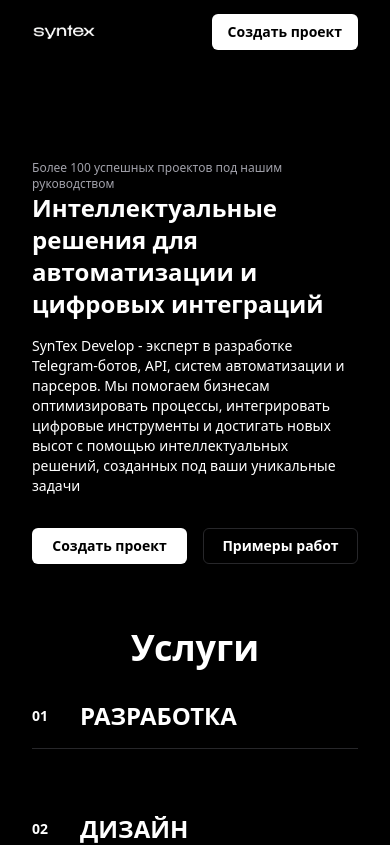
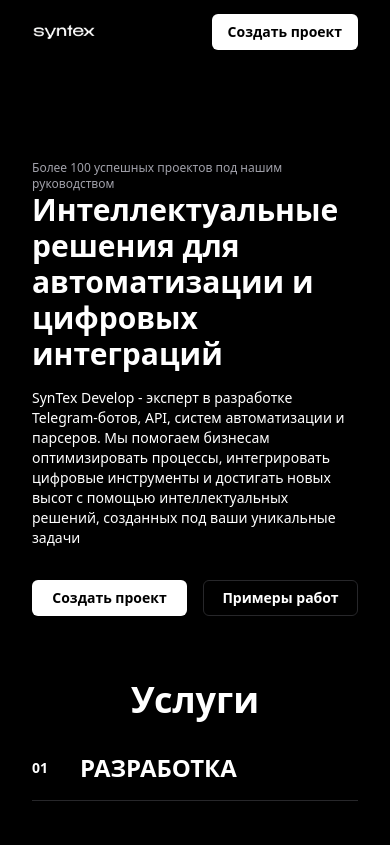
Before and after one commit to boro-dach/syntex-new, a Next.js app: page / in a window 390 px wide. Shown: the top 845 px of the page. Built offline with nearby package versions, Linux system fonts and the light colour scheme.

Commit message:
better hero text adaptation

```diff
--- a/app/components/Hero.tsx
+++ b/app/components/Hero.tsx
@@ -28,7 +28,7 @@ const Hero = () => {
           initial="hidden"
           animate="visible"
           variants={{ ...textVariants, visible: { ...textVariants.visible, transition: { delay: 0.2 } } }}
-          className='md:text-5xl text-2xl font-bold'
+          className='md:text-5xl text-3xl font-bold'
         >
           Интеллектуальные решения для автоматизации и цифровых интеграций
         </motion.h1>
```
